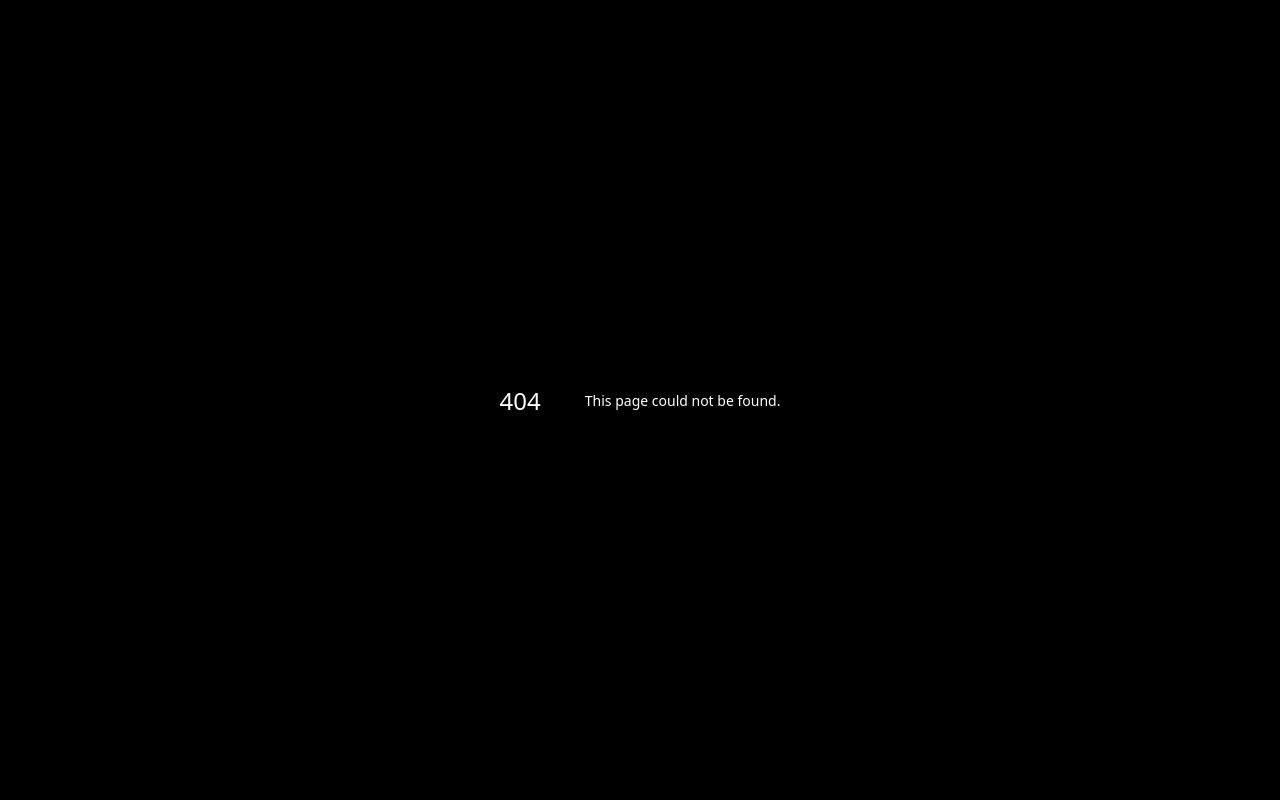
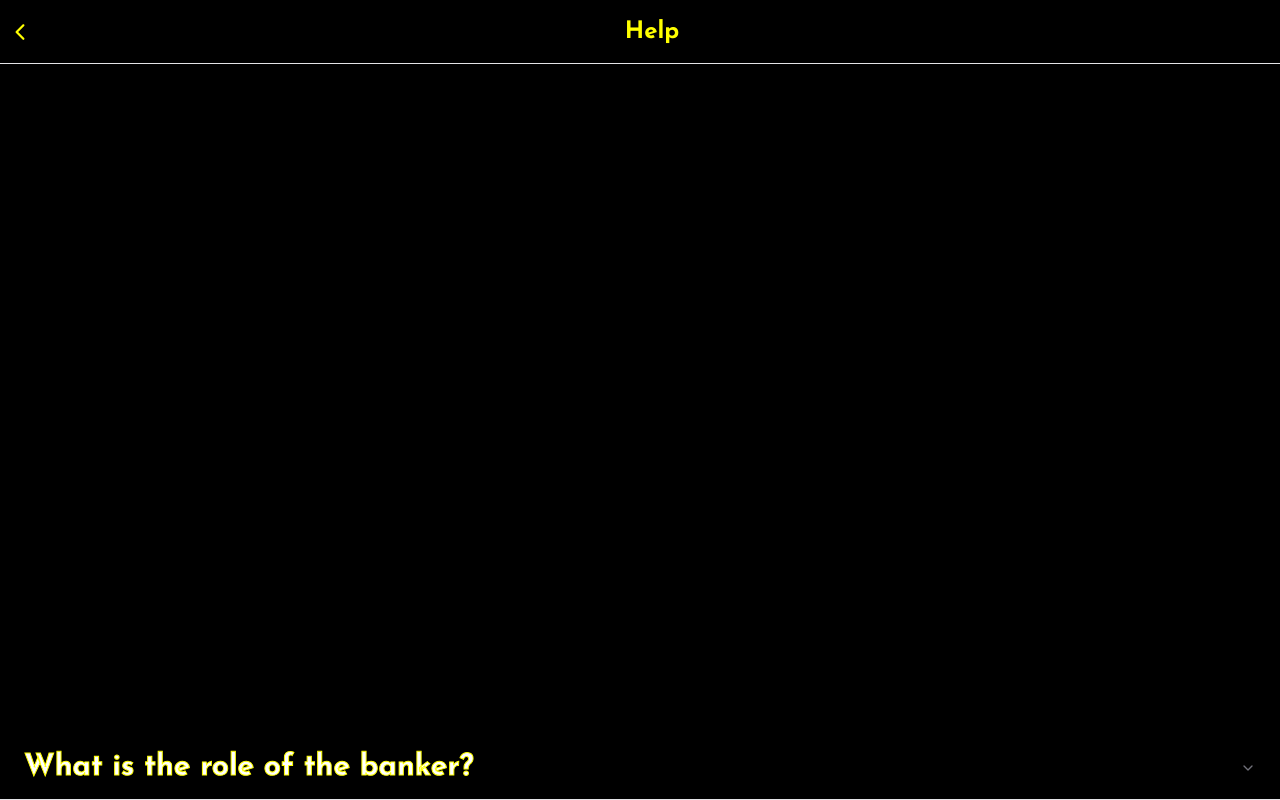
Before and after one commit to zachmshort/emoney-frontend, a Next.js app: page /help in a window 1280 px wide. Before the commit this address had no page. Built offline with nearby package versions, Linux system fonts and the light colour scheme; a web font is replaced by a local one.

Commit message:
added in help page with an accordian

```diff
--- /dev/null
+++ b/app/help/page.tsx
@@ -0,0 +1,57 @@
+import {
+  Accordion,
+  AccordionContent,
+  AccordionItem,
+  AccordionTrigger,
+} from "@/components/ui/accordion";
+import { josephinBold, josephinNormal } from "@/components/ui/fonts";
+import Link from "next/link";
+import { IoIosArrowBack } from "react-icons/io";
+
+const HelpPage = () => {
+  const questions = [
+    {
+      value: "item-1",
+      title: "What is the role of the banker?",
+      description:
+        "The banker ensures that everyone has the properties and funds they should. In the event that a user cannot conduct a deal or payout peer to peer, the banker exists to facilitate said transaction.",
+    },
+  ];
+
+  return (
+    <>
+      <div className={`overflow-y-auto`}>
+        <div className={`h-16 fixed top-0 w-full bg-black border-b`}>
+          <div className={`flex items-center justify-between px-2 h-full`}>
+            <Link href={`/`}>
+              <IoIosArrowBack className={`text-2xl color`} />
+            </Link>
+            <h1 className={`${josephinBold.className} text-2xl color`}>Help</h1>
+            <div />
+          </div>
+        </div>
+        <Accordion
+          type="single"
+          collapsible
+          className="w-full fixed bottom-0 text-white"
+        >
+          {questions.map((question: any, index: number) => (
+            <AccordionItem value={question.value} key={index}>
+              <AccordionTrigger
+                className={`text-whtie ${josephinBold.className} font text-3xl px-6`}
+              >
+                {question.title}
+              </AccordionTrigger>
+              <AccordionContent
+                className={`color ${josephinNormal.className} text-xl px-6`}
+              >
+                {question.description}
+              </AccordionContent>
+            </AccordionItem>
+          ))}
+        </Accordion>
+      </div>
+    </>
+  );
+};
+export default HelpPage;
--- a/app/my-rooms/page.tsx
+++ b/app/my-rooms/page.tsx
@@ -1,7 +1,6 @@
 "use client";
 import ButtonLink from "@/components/ui/button-link";
 import { josephinBold, josephinLight } from "@/components/ui/fonts";
-import Loader from "@/components/ui/loader";
 import Link from "next/link";
 import { useEffect, useState } from "react";
 import { IoIosArrowBack } from "react-icons/io";
@@ -16,17 +15,35 @@ const MyRoomsPage = () => {
         .map((key) => key.replace("room_", ""))
         .map((key) => key.replace("_playerId", ""));
 
-      setRooms(storedRooms);
-      setLoading(false);
+      setTimeout(() => {
+        setRooms(storedRooms);
+        setLoading(false);
+      }, 500);
     }
   }, []);
 
   if (loading) {
-    return <Loader />;
+    return (
+      <div id="loading" className={`${josephinBold.className}`}>
+        <div className="dice">
+          <div className="front">1</div>
+          <div className="back">6</div>
+          <div className="left">2</div>
+          <div className="right">5</div>
+          <div className="top">3</div>
+          <div className="bottom">4</div>
+        </div>
+        <p
+          className={`color !text-xl border-yellow-100 border h-12 w-[200px] justify-center flex items-center rounded-sm`}
+        >
+          LOADING
+        </p>
+      </div>
+    );
   }
 
   return (
-    <div>
+    <div className={`min-h-screen overflow-y-auto`}>
       <div className={`h-16 fixed top-0 w-full bg-black border-b`}>
         <div className={`flex items-center justify-between px-2 h-full`}>
           <Link href={`/`}>
@@ -50,8 +67,10 @@ const MyRoomsPage = () => {
             </Link>
           ))
         ) : (
-          <div className={`flex items-center justify-center gap-y-4`}>
-            <p>No rooms found.</p>
+          <div
+            className={`${josephinBold.className} flex items-center justify-center gap-y-4 flex-col w-full min-h-screen`}
+          >
+            <p className={`color`}>No rooms found.</p>
             <ButtonLink href="/join" text="Join a Room" />
             <ButtonLink href="/create" text="Create a Room" />
           </div>
--- a/app/page.tsx
+++ b/app/page.tsx
@@ -3,16 +3,22 @@ import CustomButton from "@/components/ui/button-link";
 import InstallButton from "@/components/ui/install-app-button";
 import Link from "next/link";
 import { IoDiceOutline } from "react-icons/io5";
+import { GrHelpBook } from "react-icons/gr";
 
 const MonopolyPage = () => {
   return (
     <>
       <div className={`relative h-screen`}>
         <CustomLink href="/" text="E-Money" className="top-2 left-2" />
+        <Link href={`/help`}>
+          <GrHelpBook
+            className={`top-[.6rem] right-10 absolute color text-[1.4rem] leading-3`}
+          />
+        </Link>
         <Link href={`/my-rooms`}>
           <IoDiceOutline className={`top-2 right-2 absolute color text-2xl`} />
         </Link>
-        <InstallButton className="top-2 right-10 absolute" />
+        <InstallButton className="top-2 right-[4.4rem] absolute" />
         <div
           className={`
 
--- /dev/null
+++ b/components/ui/accordion.tsx
@@ -0,0 +1,57 @@
+"use client";
+
+import * as React from "react";
+import * as AccordionPrimitive from "@radix-ui/react-accordion";
+import { ChevronDown } from "lucide-react";
+
+import { cn } from "@/lib/utils";
+
+const Accordion = AccordionPrimitive.Root;
+
+const AccordionItem = React.forwardRef<
+  React.ElementRef<typeof AccordionPrimitive.Item>,
+  React.ComponentPropsWithoutRef<typeof AccordionPrimitive.Item>
+>(({ className, ...props }, ref) => (
+  <AccordionPrimitive.Item
+    ref={ref}
+    className={cn("border-b", className)}
+    {...props}
+  />
+));
+AccordionItem.displayName = "AccordionItem";
+
+const AccordionTrigger = React.forwardRef<
+  React.ElementRef<typeof AccordionPrimitive.Trigger>,
+  React.ComponentPropsWithoutRef<typeof AccordionPrimitive.Trigger>
+>(({ className, children, ...props }, ref) => (
+  <AccordionPrimitive.Header className="flex">
+    <AccordionPrimitive.Trigger
+      ref={ref}
+      className={cn(
+        "flex flex-1 items-center justify-between py-4 text-sm font-medium transition-all text-left [&[data-state=open]>svg]:rotate-180",
+        className
+      )}
+      {...props}
+    >
+      {children}
+      <ChevronDown className="h-4 w-4 shrink-0 text-muted-foreground transition-transform duration-200" />
+    </AccordionPrimitive.Trigger>
+  </AccordionPrimitive.Header>
+));
+AccordionTrigger.displayName = AccordionPrimitive.Trigger.displayName;
+
+const AccordionContent = React.forwardRef<
+  React.ElementRef<typeof AccordionPrimitive.Content>,
+  React.ComponentPropsWithoutRef<typeof AccordionPrimitive.Content>
+>(({ className, children, ...props }, ref) => (
+  <AccordionPrimitive.Content
+    ref={ref}
+    className="overflow-hidden text-sm data-[state=closed]:animate-accordion-up data-[state=open]:animate-accordion-down"
+    {...props}
+  >
+    <div className={cn("pb-4 pt-0", className)}>{children}</div>
+  </AccordionPrimitive.Content>
+));
+AccordionContent.displayName = AccordionPrimitive.Content.displayName;
+
+export { Accordion, AccordionItem, AccordionTrigger, AccordionContent };
--- a/package.json
+++ b/package.json
@@ -9,6 +9,7 @@
     "lint": "next lint"
   },
   "dependencies": {
+    "@radix-ui/react-accordion": "^1.2.2",
     "@radix-ui/react-dialog": "^1.1.4",
     "@radix-ui/react-slot": "^1.1.1",
     "class-variance-authority": "^0.7.1",
--- a/tailwind.config.ts
+++ b/tailwind.config.ts
@@ -55,6 +55,28 @@ export default {
   			lg: 'var(--radius)',
   			md: 'calc(var(--radius) - 2px)',
   			sm: 'calc(var(--radius) - 4px)'
+  		},
+  		keyframes: {
+  			'accordion-down': {
+  				from: {
+  					height: '0'
+  				},
+  				to: {
+  					height: 'var(--radix-accordion-content-height)'
+  				}
+  			},
+  			'accordion-up': {
+  				from: {
+  					height: 'var(--radix-accordion-content-height)'
+  				},
+  				to: {
+  					height: '0'
+  				}
+  			}
+  		},
+  		animation: {
+  			'accordion-down': 'accordion-down 0.2s ease-out',
+  			'accordion-up': 'accordion-up 0.2s ease-out'
   		}
   	}
   },
```
Also changed, not shown: 1 other file (tests, documents, lock files or other folders).
